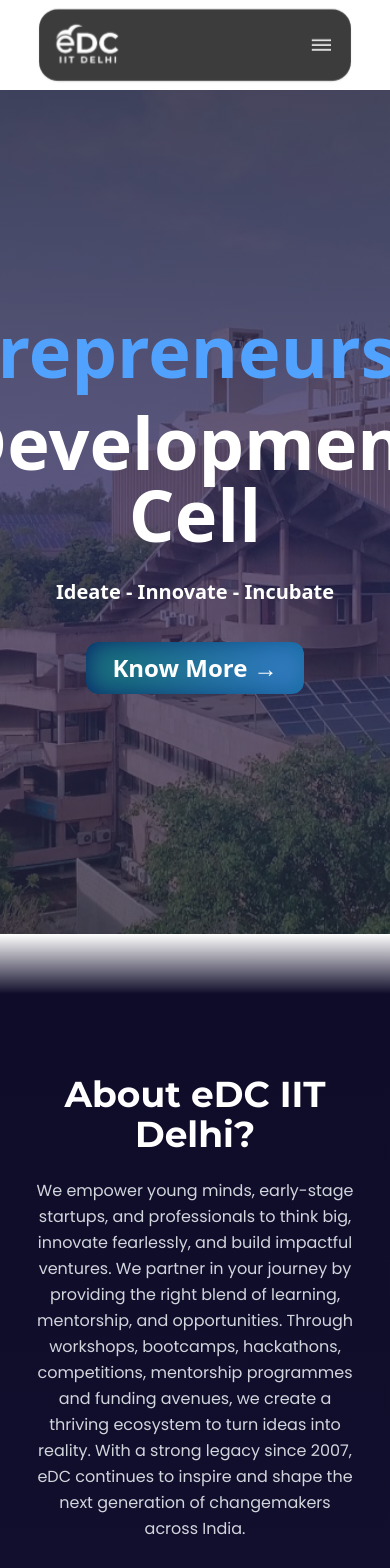
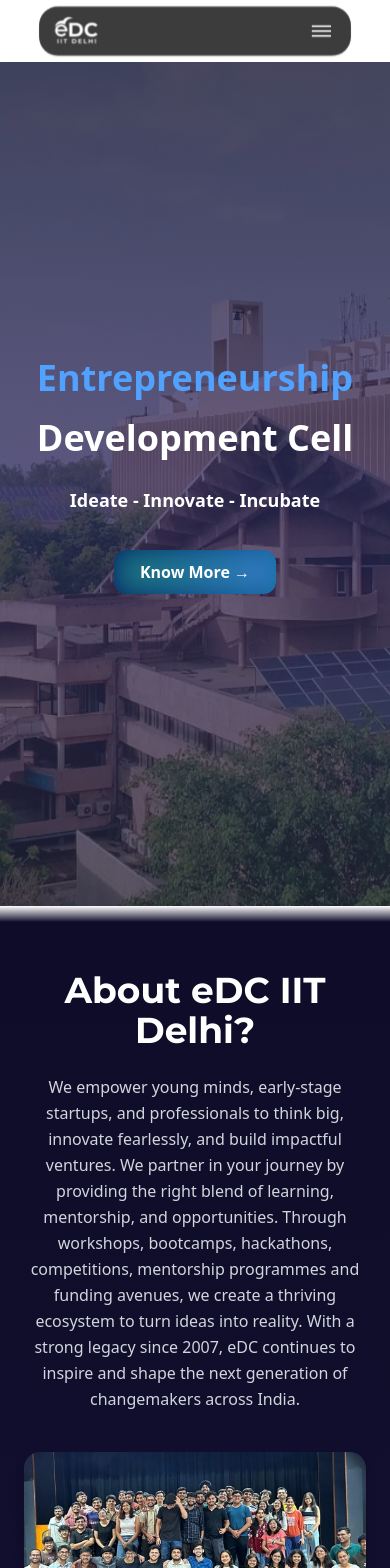
Before and after one commit to Prabhav2503/eDC, a React (Vite) app: page / in a window 390 px wide. Shown: the top 1568 px of the page. Built offline with nearby package versions, Linux system fonts and the light colour scheme.

Commit message:
fix/responsiveness

```diff
--- a/src/components/abouthome.jsx
+++ b/src/components/abouthome.jsx
@@ -2,13 +2,13 @@
 
 const AboutHome = ({ JPG }) => {
   return (
-    <section className="w-full bg-transparent text-white py-20 px-8 md:px-20 flex flex-col lg:flex-row items-center justify-between gap-10">
+    <section className="w-full bg-transparent text-white py-12 px-6 sm:py-20 sm:px-12 flex flex-col lg:flex-row items-center justify-between gap-10">
 
-      <div className="w-full h-full flex flex-col justify-center lg:w-1/2" style={{ fontFamily: "Poppins" }}>
+      <div className="w-full h-full flex flex-col justify-center lg:w-1/2">
         <h2 className="text-4xl md:text-5xl font-bold mb-6 text-center lg:text-left" style={{ fontFamily: "Montserrat" }}>
           About eDC IIT Delhi?
         </h2>
-        <p className="text-gray-300 text-base md:text-xl leading-relaxed pb-50 text-center lg:text-left">
+        <p className="text-gray-300 text-base md:text-xl leading-relaxed lg:pb-50 text-center lg:text-left">
           We empower young minds, early-stage startups, and professionals to
           think big, innovate fearlessly, and build impactful ventures. We
           partner in your journey by providing the right blend of learning,
@@ -22,7 +22,7 @@
 
       {/* Right Side - Image */}
       {/* Added 'self-start' to the image container to align it to the top */}
-      <div className="w-full lg:w-6/10 flex justify-center self-start">
+  <div className="w-full lg:w-1/2 flex justify-center self-start">
         <img
           src={JPG.edcteam}
           alt="eDC IIT Delhi Team"
--- a/src/components/incentive.jsx
+++ b/src/components/incentive.jsx
@@ -40,17 +40,14 @@
 
 
 const InitiativeCard = ({ index, title, description, image }) => (
-  <div
-    key={index}
-    className="w-full h-120  sticky top-30 "
-  >
-    <div className="rounded-xl overflow-hidden flex flex-row items-center bg-gray-900">
-      <img src={image} alt={title} className="w-5/10 object-cover" />
+  <div key={index} className="w-full mb-8">
+    <div className="rounded-xl overflow-hidden flex flex-col md:flex-row items-stretch bg-gray-900">
+      <img src={image} alt={title} className="w-full md:w-5/12 object-cover h-56 md:h-auto" />
 
-    <div className="flex-1 flex flex-col items-center gap-10 p-4 relative z-20">
-      <h3 className="text-5xl font-bold text-white">{title}</h3>
-      <p className="text-gray-400 text-xl text-center ">{description}</p>
-      <NavLink to="/initial" className="inline-flex text-2xl items-center gap-2 text-blue-400  mt-4">
+    <div className="flex-1 flex flex-col items-center md:items-start gap-6 p-6 relative z-20">
+      <h3 className="text-3xl lg:text-5xl font-bold text-white">{title}</h3>
+      <p className="text-gray-400 text-lg md:text-xl text-center md:text-left">{description}</p>
+      <NavLink to="/initial" className="inline-flex text-xl md:text-2xl items-center gap-2 text-blue-400 mt-4">
         <span>Know More</span>
         <ArrowRight className="w-4 h-4 inline-block" />
       </NavLink>
@@ -62,11 +59,11 @@
 
 export default function Incentive() {
   return (
-    <div className="w-full bg-transparent text-white flex flex-col items-center justify-center px-20 pt-20">
+    <div className="w-full bg-transparent text-white flex flex-col items-center justify-center px-5 lg:px-20 pt-20">
       {/* Heading */}
       <div className="text-center mb-14">
-        <h2 className="text-5xl font-bold mb-4">Our Flagship Initiatives</h2>
-        <p className="text-2xl text-gray-400 max-w-3xl mx-auto">
+        <h2 className=" text-3xl lg:text-5xl font-bold mb-4">Our Flagship Initiatives</h2>
+        <p className="text-xl lg:text-2xl text-gray-400 max-w-3xl mx-auto">
           Comprehensive programs designed to support every stage of your
           entrepreneurial journey
         </p>
--- a/src/components/landing.jsx
+++ b/src/components/landing.jsx
@@ -13,12 +13,12 @@
 
       {/* Content */}
       <div className="relative z-10 flex flex-col items-center justify-center gap-5 px-4">
-        <h1 className="font-bold text-7xl lg:text-[85px] text-blue-400">Entrepreneurship</h1>
-        <h3 className="font-bold text-7xl lg:text-[84px] text-white">Development Cell</h3>
-        <h5 className="font-bold text-xl lg:text-3xl pt-2 text-white">Ideate - Innovate - Incubate</h5>
+  <h1 className="font-bold text-4xl sm:text-6xl md:text-7xl lg:text-[85px] text-blue-400">Entrepreneurship</h1>
+  <h3 className="font-bold text-4xl sm:text-6xl md:text-7xl lg:text-[84px] text-white">Development Cell</h3>
+  <h5 className="font-bold text-lg sm:text-xl lg:text-3xl pt-2 text-white">Ideate - Innovate - Incubate</h5>
 
         <div className=" flex flex-wrap justify-center items-center gap-4">
-          <button className=" text-2xl text-white px-8 py-4 rounded-md font-medium flex items-center gap-2">
+          <button className=" text-base lg:text-2xl text-white px-8 py-4 rounded-md font-medium flex items-center gap-2">
             <ShineBorder>Know More →</ShineBorder>
           </button>
 
--- a/src/components/navbar.jsx
+++ b/src/components/navbar.jsx
@@ -8,7 +8,7 @@
     setIsMenuOpen(!isMenuOpen)
   }
   const linkClass = ({ isActive }) =>
-    `px-4 py-2 rounded-lg font-bold ${shrink ? 'text-2xl' : 'text-lg'} ${isActive ? 'bg-[#1CB5E0]/5 text-[#1CB5E0] underline decoration-2 underline-offset-2' : 'text-white hover:underline decoration-2 hover:underline-offset-2 '}`
+    `px-4 py-2 rounded-lg font-bold ${shrink ? 'text-sm lg:text-xl' : 'text-sm lg:text-lg'} ${isActive ? 'bg-[#1CB5E0]/5 text-[#1CB5E0] underline decoration-2 underline-offset-2' : 'text-white hover:underline decoration-2 hover:underline-offset-2 '}`
 
   const mobileLinkClass = ({ isActive }) =>
     `block px-4 py-3 ${shrink ? 'text-lg' : 'text-base'} ${isActive ? 'bg-[#1CB5E0]/5 text-[#1CB5E0] underline decoration-2 underline-offset-2 ' : 'text-white hover:bg-white/10 decoration-white/50 '}`
@@ -21,10 +21,10 @@
     >
       {/* Main Navbar */}
   <div className="flex items-center justify-between px-4">
-        <img src={SVGs.logo} alt="logo" className='w-22' />
+        <img src={SVGs.logo} alt="logo" className='w-15 lg:w-22' />
 
         {/* Desktop Navigation - Hidden on Mobile */}
-        <div className='hidden md:flex gap-3'>
+        <div className='hidden md:flex gap-1 lg:gap-3'>
           <NavLink to='/' className={linkClass} end>
             Home
           </NavLink>
@@ -43,7 +43,7 @@
           <NavLink to='/gallery' className={linkClass}>
             Gallery
           </NavLink>
-          <button className='hidden md:block bg-white text-black px-4 py-2 rounded-md'>
+          <button className='hidden md:block bg-white text-sm text-black px-4 py-2 rounded-md'>
           Join Us
         </button>
         </div>
--- a/src/components/stats.jsx
+++ b/src/components/stats.jsx
@@ -34,7 +34,7 @@
   }, [endValue, shouldAnimate, hasAnimated]);
 
   return (
-    <div className="flex flex-col items-center justify-center w-3/10 h-full p-6 text-center  bg-gray-900 rounded-lg shadow-lg transition-all duration-300 hover:bg-gray-700 hover:scale-105">
+    <div className="flex flex-col items-center justify-center w-full sm:w-5/12 md:w-1/3 lg:w-1/4 h-full p-6 text-center bg-gray-900 rounded-lg shadow-lg transition-all duration-300 hover:bg-gray-700 hover:scale-105">
       <div className="text-blue-400 mb-2 scale-150">{icon}</div>
       <div className="text-5xl font-bold text-blue-400">{value}+</div>
       <div className="text-gray-400">{label}</div>
@@ -50,7 +50,7 @@
 
   return (
     <div ref={ref}>
-      <div className="flex flex-wrap bg-transparent justify-center gap-10 items-center p-4  text-white">
+    <div className="flex flex-wrap bg-transparent justify-center gap-6 items-center p-4 text-white">
         <StatItem icon={<TrendingUp />} endValue={10000} label="Startups Incubated" shouldAnimate={inView} />
         <StatItem icon={<Users />} endValue={250000} label="Social Media Reach" shouldAnimate={inView} />
         <StatItem icon={<Calendar />} endValue={100000} label="Events Hosted" shouldAnimate={inView} />
--- a/src/components/testimonial.jsx
+++ b/src/components/testimonial.jsx
@@ -25,7 +25,7 @@
         </div>
 
         {/* Foreground Content */}
-        <div className="relative z-10 p-8 text-center transition-opacity duration-300 ease-in-out">
+        <div className="relative z-10 p-2 lg:p-8 text-center transition-opacity duration-300 ease-in-out">
           {/* Profile Image */}
           <div
             className={`mx-auto mb-6 rounded-full overflow-hidden bg-gradient-to-br from-blue-500/20 to-purple-500/20 ${
@@ -66,7 +66,7 @@
             >
               <span className="text-yellow-400 text-3xl align-top mr-1">“</span>
               {member.description}
-              <span className="text-yellow-400 text-3xl align-bottom ml-1">”</span>
+              <span className="text-yellow-400 text-xl lg:text-3xl align-bottom ml-1">”</span>
             </p>
           </div>
         </div>
@@ -103,7 +103,7 @@
             perPage: 1,
             perMove: 1,
             autoplay: true,
-            interval: 3000,
+            interval: 1000,
             pauseOnHover: true,
             pauseOnFocus: true,
             speed: 800,
@@ -111,9 +111,9 @@
             pagination: false,
             gap: "1rem",
             breakpoints: {
-              1024: { perPage: 4 },
-              768: { perPage: 3 },
-              640: { perPage: 2 },
+              1024: { perPage: 1 },
+              768: { perPage: 1 },
+              640: { perPage: 1 },
               480: { perPage: 1 },
             },
           }}
--- a/src/pages/Home.jsx
+++ b/src/pages/Home.jsx
@@ -31,7 +31,8 @@
           <Landing JPG={JPG} />
         </div>
         <div className="sticky top-0">
-          <div className="w-full bg-gradient-to-b from to-[#0F0C29] h-15"/>
+          {/* small divider gradient to visually separate landing and content on all sizes */}
+          <div className="w-full bg-gradient-to-t from-[#0F0C29] to-transparent h-4" />
       <div ref={ref} className="bg-gradient-to-b from-[#0F0C29] via-[#302B63] to-[#24243E]">
 
         <AboutHome JPG={JPG} />
```
